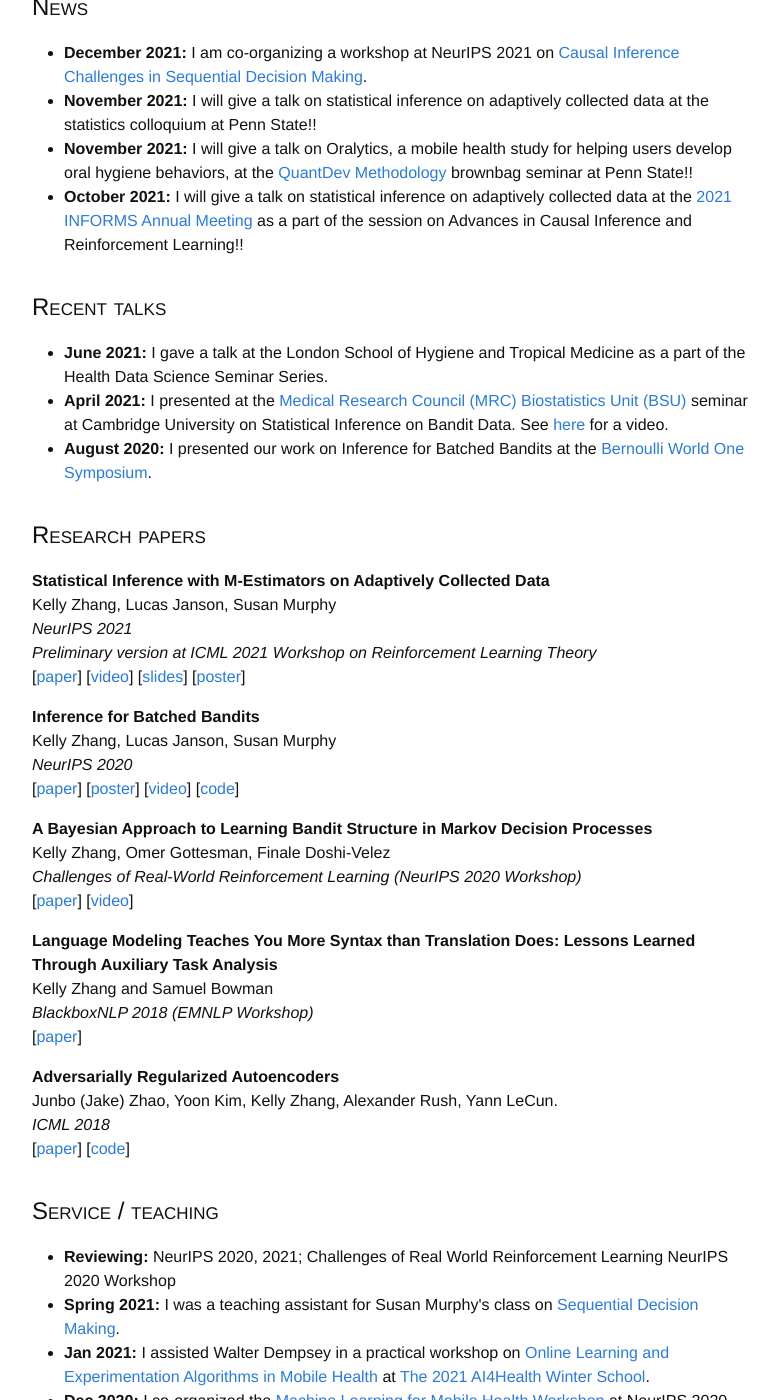
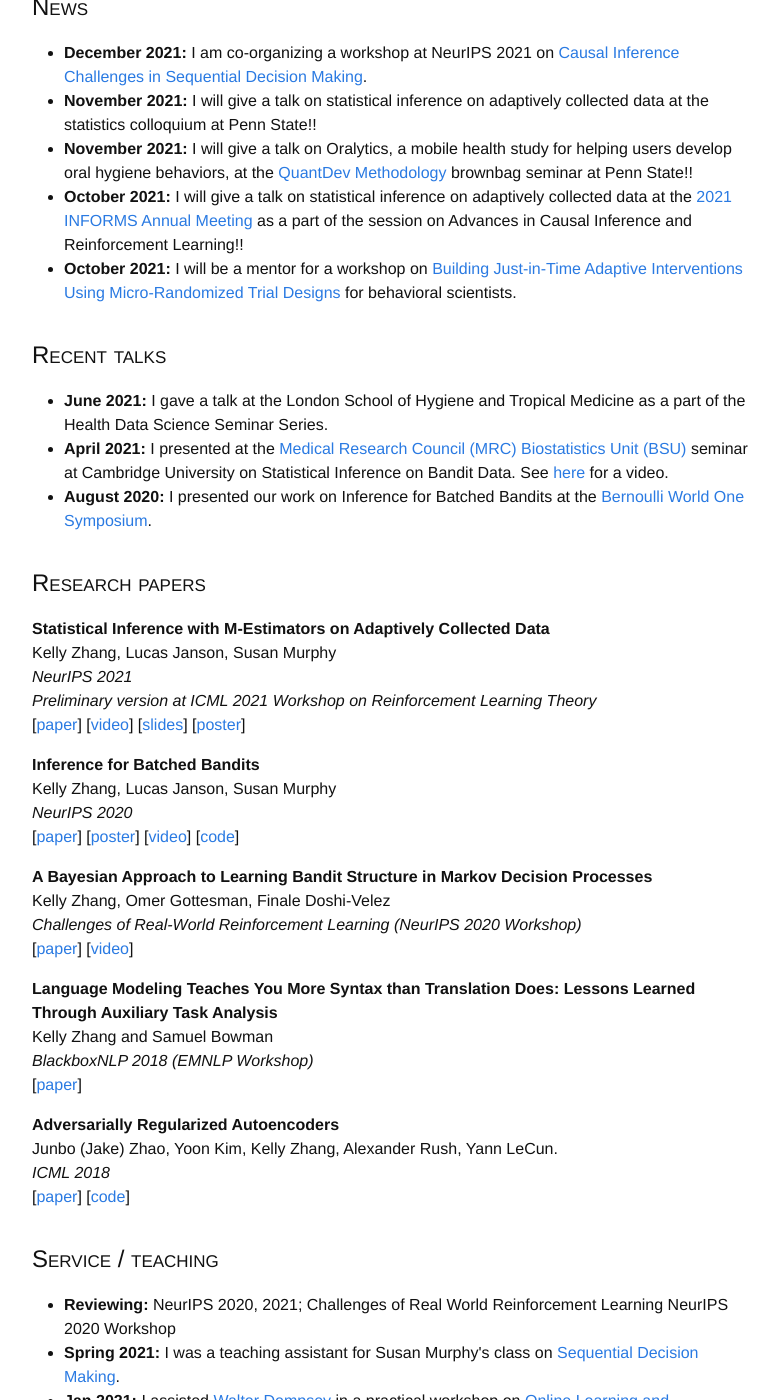
Before and after one commit to kellywzhang/kellywzhang.github.io_old, a Jekyll site: the page built from index.html, in a window 1280 px wide and 1400 px high, scrolled down 711 px. Shown: the whole window, without its empty margins (248-1025 px from the left). Built offline with Jekyll 4.4.1, drawn with Linux system fonts in a browser that asks for light colours; some of the changed lines change nothing that is shown; some of the changed text lies outside the part shown.

Commit message:
mores updates

```diff
--- a/index.html
+++ b/index.html
@@ -39,6 +39,7 @@ layout: default
             <li><b>November 2021:</b> I will give a talk on statistical inference on adaptively collected data at the statistics colloquium at Penn State!!</li>
             <li><b>November 2021:</b> I will give a talk on Oralytics, a mobile health study for helping users develop oral hygiene behaviors, at the <a href="https://quantdev.ssri.psu.edu/" target="_blank" rel="noopener noreferrer">QuantDev Methodology</a> brownbag seminar at Penn State!!</li>
             <li><b>October 2021:</b> I will give a talk on statistical inference on adaptively collected data at the <a href="http://meetings2.informs.org/wordpress/anaheim2021/" target="_blank" rel="noopener noreferrer">2021 INFORMS Annual Meeting</a> as a part of the session on Advances in Causal Inference and Reinforcement Learning!!</li>
+            <li><b>October 2021:</b> I will be a mentor for a workshop on <a href="https://d3lab.isr.umich.edu/workshop/2020-21-summer-institute-building-just-in-time-adaptive-interventions/" target="_blank" rel="noopener noreferrer">Building Just-in-Time Adaptive Interventions Using Micro-Randomized Trial Designs</a> for behavioral scientists.</li>
         </ul>
 	</section>
 
@@ -120,7 +121,7 @@ layout: default
         <ul style="list-style-type:disc">
             <li><b>Reviewing:</b> NeurIPS 2020, 2021; Challenges of Real World Reinforcement Learning NeurIPS 2020 Workshop</li>
             <li><b>Spring 2021:</b> I was a teaching assistant for Susan Murphy's class on <a href="http://people.seas.harvard.edu/~samurphy/teaching/stat234spring2021/syllabus.htm" target="_blank" rel="noopener noreferrer">Sequential Decision Making</a>.
-            <li><b>Jan 2021:</b> I assisted Walter Dempsey in a practical workshop on <a href="https://ai4healthschool.org/practical-sessions/" target="_blank" rel="noopener noreferrer">Online Learning and Experimentation Algorithms in Mobile Health</a> at <a href="https://ai4healthschool.org" target="_blank" rel="noopener noreferrer">The 2021 AI4Health Winter School</a>.</li>
+                <li><b>Jan 2021:</b> I assisted <a href="https://sph.umich.edu/faculty-profiles/dempsey-walter.html" target="_blank" rel="noopener noreferrer">Walter Dempsey</a> in a practical workshop on <a href="https://ai4healthschool.org/practical-sessions/" target="_blank" rel="noopener noreferrer">Online Learning and Experimentation Algorithms in Mobile Health</a> at <a href="https://ai4healthschool.org" target="_blank" rel="noopener noreferrer">The 2021 AI4Health Winter School</a>.</li>
             <li><b>Dec 2020:</b> I co-organized the <a href="https://sites.google.com/view/ml4mobilehealth-neurips-2020/home" target="_blank" rel="noopener noreferrer">Machine Learning for Mobile Health Workshop</a> at NeurIPS 2020.</li>
             <li><b>Fall 2017:</b> I was a grader for the NYU Data Science course <a href="https://docs.google.com/document/d/1SIPSt4aeB3Lys9ztCp47Y4v68R6Awt8NBTlCObp2njg/edit#heading=h.ga92jtl8vlih" target="_blank" rel="noopener noreferrer">Natural Language Processing with Representation Learning</a> (DS-GA 1011), which was jointly taught by Sam Bowman and Kyunghyun Cho.</li>
         </ul>
```
Also changed, not shown: 2 other files.
